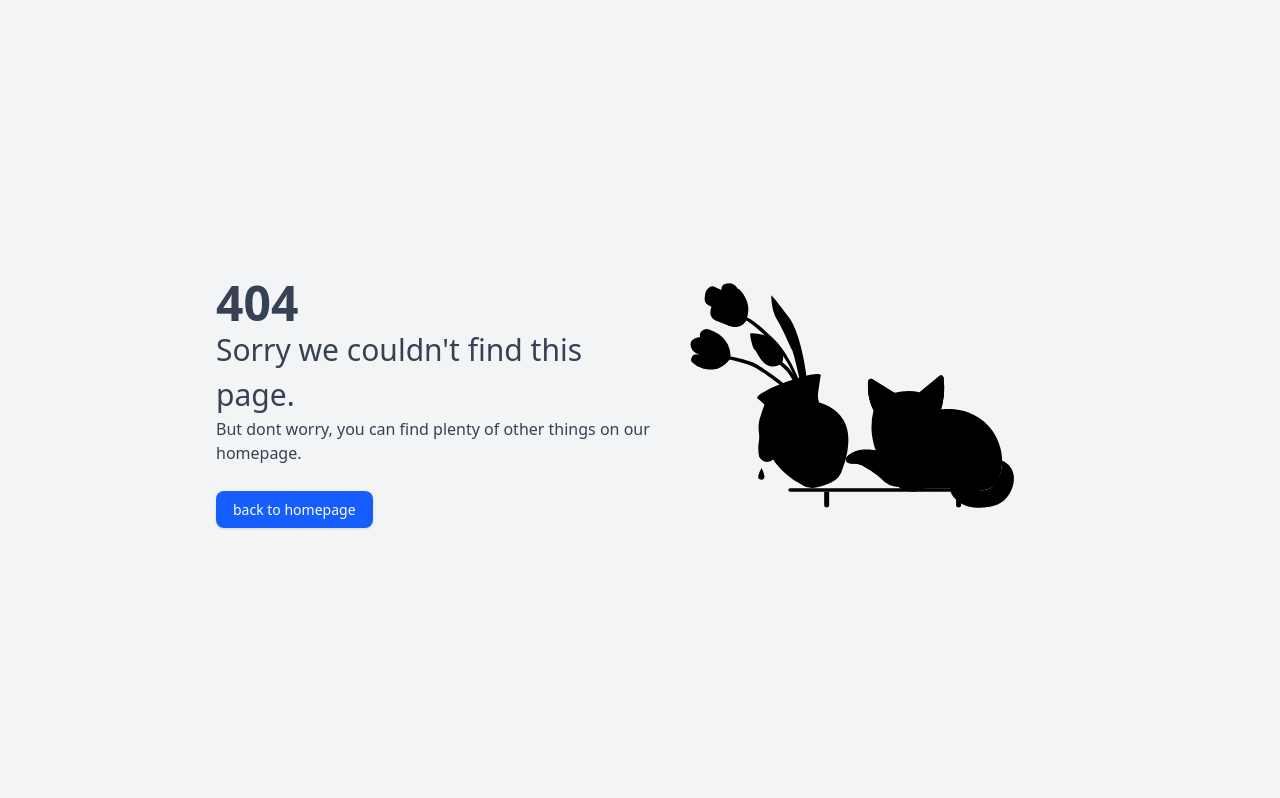
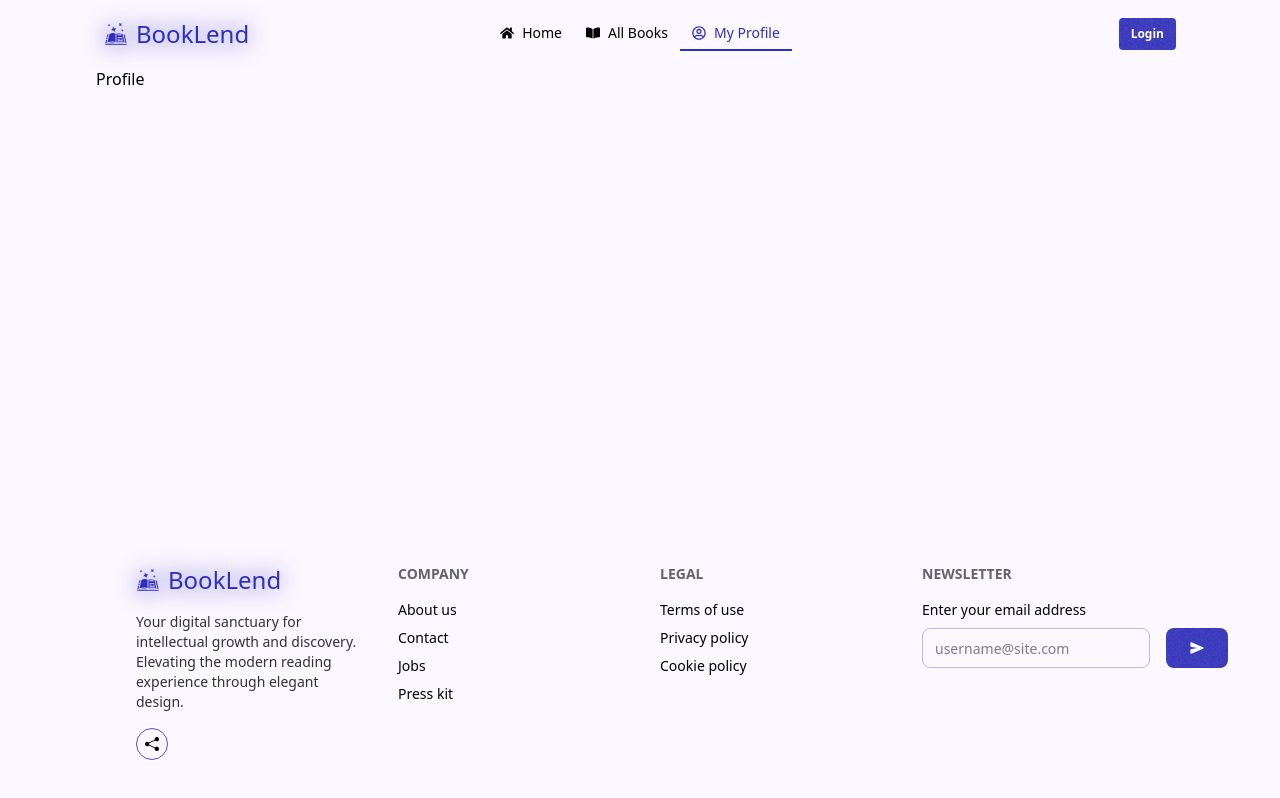
Before and after one commit to shamim4010/BookLend, a Next.js app: page /profile in a window 1280 px wide. Before the commit this address had no page. Built offline with nearby package versions, Linux system fonts and the light colour scheme.

Commit message:
create navbar and footer page

```diff
--- a/package.json
+++ b/package.json
@@ -11,11 +11,13 @@
   "dependencies": {
     "next": "16.2.4",
     "react": "19.2.4",
-    "react-dom": "19.2.4"
+    "react-dom": "19.2.4",
+    "react-icons": "^5.6.0"
   },
   "devDependencies": {
     "@tailwindcss/postcss": "^4",
     "babel-plugin-react-compiler": "1.0.0",
+    "daisyui": "^5.5.19",
     "eslint": "^9",
     "eslint-config-next": "16.2.4",
     "tailwindcss": "^4"
--- /dev/null
+++ b/src/app/(main)/allbooks/page.jsx
@@ -0,0 +1,7 @@
+function AllBooks() {
+  return (
+    <div>AllBooks</div>
+  )
+}
+
+export default AllBooks
--- a/src/app/(main)/layout.jsx
+++ b/src/app/(main)/layout.jsx
@@ -5,7 +5,9 @@ export default function MainLayout({ children }) {
     return (
         <>
             <Navbar />
-            {children}
+            <main className="flex-grow">
+                {children}
+            </main>
             <Footer />
 
         </>
--- /dev/null
+++ b/src/app/(main)/profile/page.jsx
@@ -0,0 +1,7 @@
+function Profile() {
+  return (
+    <div>Profile</div>
+  )
+}
+
+export default Profile
--- a/src/app/globals.css
+++ b/src/app/globals.css
@@ -1 +1,15 @@
 @import "tailwindcss";
+ @plugin "daisyui" {
+   themes: light;
+ }
+
+ .text {
+    color: #2f2ebe;
+ }
+ .bg {
+    background-color: #2f2ebe;
+ }
+
+ .navAnimat {
+    transition: all 0.1s ease;
+ }
--- a/src/app/layout.jsx
+++ b/src/app/layout.jsx
@@ -22,7 +22,7 @@ export default function RootLayout({ children }) {
       lang="en"
       className={`${geistSans.variable} ${geistMono.variable} h-full antialiased`}
     >
-      <body className="min-h-full flex flex-col">
+      <body className="min-h-full flex flex-col bg-[#fcf8ff] px-24">
         {children}
       </body>
     </html>
--- a/src/components/shared/Footer/Footer.jsx
+++ b/src/components/shared/Footer/Footer.jsx
@@ -1,9 +1,49 @@
+import Link from 'next/link'
 import React from 'react'
+import { BsFillShareFill } from 'react-icons/bs'
+import { GiSpellBook } from 'react-icons/gi'
+import { IoSend } from 'react-icons/io5'
 
 function Footer() {
-  return (
-    <div>Footer</div>
-  )
+    return (
+        <footer className="footer grid gap-10 sm:grid-cols-2 md:grid-cols-3 lg:grid-cols-4 bg-base-200 text-base-content p-10">
+            <nav className='flex flex-col gap-4'>
+                <Link href="/" className="text text-2xl flex items-center gap-2 cursor-pointer drop-shadow-[0_0_12px_rgba(47,46,190,1)]"><GiSpellBook /> BookLend</Link>
+                <p className='opacity-80 text-'>
+                    Your digital sanctuary for intellectual growth and discovery. Elevating the modern reading experience through elegant design.
+                </p>
+                <div className='p-2 rounded-full border-1 border-[#2e2ebed2]'>
+                    <BsFillShareFill />
+                </div>
+            </nav>
+            <nav>
+                <h6 className="footer-title">Company</h6>
+                <Link href="/" className="hover:text-[#2f2ebe] hover:border-b hover:border-[#2f2ebe]">About us</Link>
+                <Link href="/" className="hover:text-[#2f2ebe] hover:border-b hover:border-[#2f2ebe]">Contact</Link>
+                <Link href="/" className="hover:text-[#2f2ebe] hover:border-b hover:border-[#2f2ebe]">Jobs</Link>
+                <Link href="/" className="hover:text-[#2f2ebe] hover:border-b hover:border-[#2f2ebe]">Press kit</Link>
+            </nav>
+            <nav>
+                <h6 className="footer-title">Legal</h6>
+                <Link href="/" className="hover:text-[#2f2ebe] hover:border-b hover:border-[#2f2ebe]">Terms of use</Link>
+                <Link href="/" className="hover:text-[#2f2ebe] hover:border-b hover:border-[#2f2ebe]">Privacy policy</Link>
+                <Link href="/" className="hover:text-[#2f2ebe] hover:border-b hover:border-[#2f2ebe]">Cookie policy</Link>
+            </nav>
+            <form>
+                <h6 className="footer-title">Newsletter</h6>
+                <fieldset className="w-80">
+                    <label>Enter your email address</label>
+                    <div className="join mt-2">
+                        <input
+                            type="text"
+                            placeholder="username@site.com"
+                            className="input border border-[#4d4da55e] focus:border-[#2f2ebe] focus:shadow-[0_0_4px_rgba(47,46,190,0.5)] rounded-lg join-item" />
+                        <button className="btn bg border-none join-item text-white px-6 rounded-lg ml-4"><IoSend /></button>
+                    </div>
+                </fieldset>
+            </form>
+        </footer>
+    )
 }
 
 export default Footer
--- a/src/components/shared/Header/Navbar/Navbar.jsx
+++ b/src/components/shared/Header/Navbar/Navbar.jsx
@@ -1,9 +1,44 @@
+"use client"
+import Link from 'next/link'
+import { usePathname } from 'next/navigation'
 import React from 'react'
+import { FaBookOpen, FaHome, FaRegUserCircle } from 'react-icons/fa'
+import { GiSpellBook } from 'react-icons/gi'
 
 function Navbar() {
-  return (
-    <div>Navbar</div>
-  )
+    const pathName = usePathname()
+
+    const liLinks = <>
+        <li><Link href='/' className={pathName === '/' ? 'text border-b-2 border-[#2f2ebe] navAnimat': ''}><FaHome /> Home</Link></li>
+        <li><Link href='/allbooks' className={pathName === '/allbooks' ? 'text border-b-2 border-[#2f2ebe] navAnimat': ''}><FaBookOpen /> All Books</Link></li>
+        <li><Link href='/profile' className={pathName === '/profile' ? 'text border-b-2 border-[#2f2ebe] navAnimat': ''}><FaRegUserCircle /> My Profile</Link></li>
+    </>
+
+    return (
+        <div className="navbar bg-base-100">
+            <div className="navbar-start">
+                <div className="dropdown">
+                    <div tabIndex={0} role="button" className="btn btn-ghost lg:hidden">
+                        <svg xmlns="http://www.w3.org/2000/svg" className="h-5 w-5" fill="none" viewBox="0 0 24 24" stroke="currentColor"> <path strokeLinecap="round" strokeLinejoin="round" strokeWidth="2" d="M4 6h16M4 12h8m-8 6h16" /> </svg>
+                    </div>
+                    <ul
+                        tabIndex="-1"
+                        className="menu menu-sm dropdown-content bg-base-100 rounded-box z-1 mt-3 w-52 p-2 shadow">
+                            {liLinks}
+                    </ul>
+                </div>
+                <Link href="/" className="text text-2xl flex items-center gap-2 cursor-pointer drop-shadow-[0_0_12px_rgba(47,46,190,1)]"><GiSpellBook/> BookLend</Link>
+            </div>
+            <div className="navbar-center hidden lg:flex">
+                <ul className="menu menu-horizontal px-1">
+                    {liLinks}
+                </ul>
+            </div>
+            <div className="navbar-end">
+                <a className="btn btn-sm bg border-none text-white rounded-sm">Login</a>
+            </div>
+        </div>
+    )
 }
 
 export default Navbar
```
Also changed, not shown: 1 other file (tests, documents, lock files or other folders).
